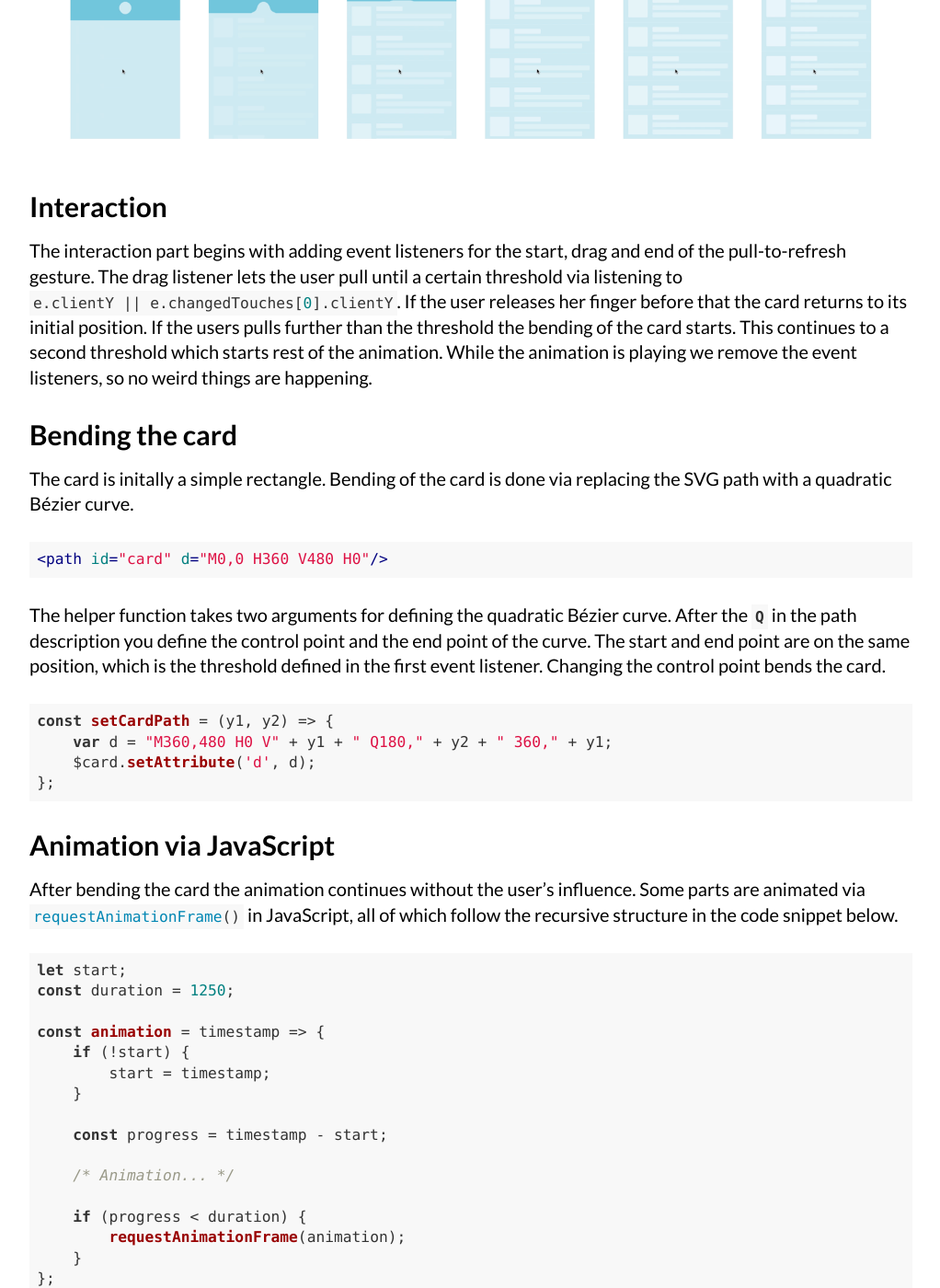
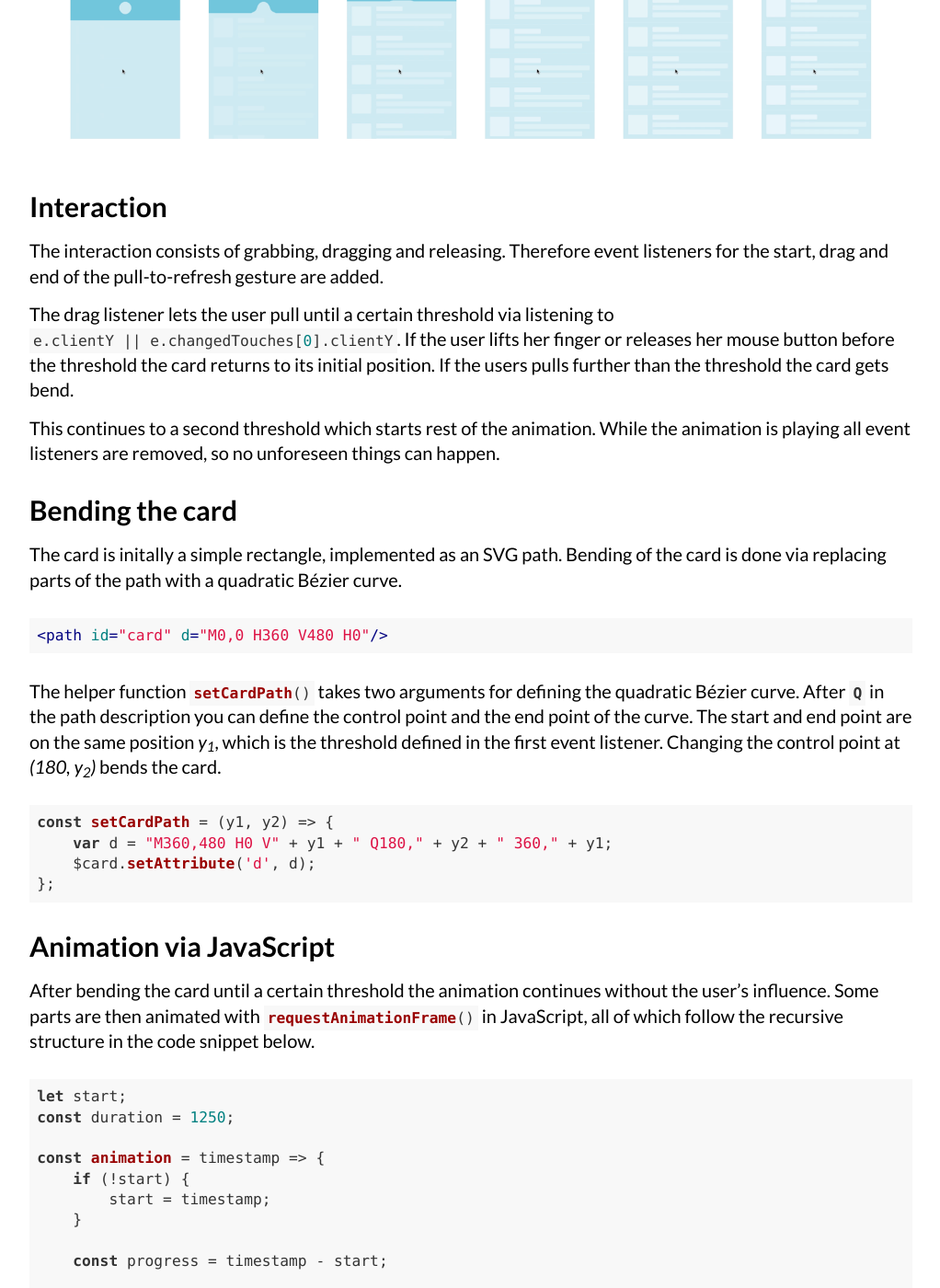
Before and after one commit to Lorti/manu.ninja, a Jekyll site: the page built from _posts/2016-10-23-using-web-technologies-for-a-pull-to-refresh-animation.md, in a window 1280 px wide and 1400 px high, scrolled down 1549 px. Shown: the whole window at 92% size, without its empty margins (128-1150 px from the left). Built offline with Jekyll 4.4.1, drawn with Linux system fonts in a browser that asks for light colours; nearby versions of some CDN libraries; comment, search, counter and statistics services are not loaded; some of the changed text lies outside the part shown.

Commit message:
Yes, not even the end of the month!

````diff
--- a/_posts/2016-10-23-using-web-technologies-for-a-pull-to-refresh-animation.md
+++ b/_posts/2016-10-23-using-web-technologies-for-a-pull-to-refresh-animation.md
@@ -15,23 +15,27 @@ Pull-to-refresh first appeared in the Tweetie app in 2008, which was later aquir
 
 The motion design for this animation isn't mine, but the link I've saved returns a 404 page. If you know the motion designer or have stumbled across my original inspiration please tell me so in the comments.
 
-The following sections explain the different parts of the animation. You can try the [final pull-to-refresh animation](codepen-of-the-pull-to-refresh-animation) in a live CodePen at the end of the article.
+The following sections explain the different parts of the animation. You can try the [final pull-to-refresh animation](#codepen-of-the-final-pull-to-refresh-animation) in a live CodePen at the end of the article.
 
 ![](/images/pull-to-refresh.png)
 
 ## Interaction
 
-The interaction part begins with adding event listeners for the start, drag and end of the pull-to-refresh gesture. The drag listener lets the user pull until a certain threshold via listening to `e.clientY || e.changedTouches[0].clientY`{:.js}. If the user releases her finger before that the card returns to its initial position. If the users pulls further than the threshold the bending of the card starts. This continues to a second threshold which starts rest of the animation. While the animation is playing we remove the event listeners, so no weird things are happening.
+The interaction consists of grabbing, dragging and releasing. Therefore event listeners for the start, drag and end of the pull-to-refresh gesture are added.
+
+The drag listener lets the user pull until a certain threshold via listening to `e.clientY || e.changedTouches[0].clientY`{:.js}. If the user lifts her finger or releases her mouse button before the threshold the card returns to its initial position. If the users pulls further than the threshold the card gets bend.
+
+This continues to a second threshold which starts rest of the animation. While the animation is playing all event listeners are removed, so no unforeseen things can happen.
 
 ## Bending the card
 
-The card is initally a simple rectangle. Bending of the card is done via replacing the SVG path with a quadratic Bézier curve.
+The card is initally a simple rectangle, implemented as an SVG path. Bending of the card is done via replacing parts of the path with a quadratic Bézier curve.
 
 ``` html
 <path id="card" d="M0,0 H360 V480 H0"/>
 ```
 
-The helper function takes two arguments for defining the quadratic Bézier curve. After the `Q` in the path description you define the control point and the end point of the curve. The start and end point are on the same position, which is the threshold defined in the first event listener. Changing the control point bends the card.
+The helper function `setCardPath()`{:.js} takes two arguments for defining the quadratic Bézier curve. After `Q` in the path description you can define the control point and the end point of the curve. The start and end point are on the same position _y<sub>1</sub>_, which is the threshold defined in the first event listener. Changing the control point at _(180, y<sub>2</sub>)_ bends the card.
 
 ``` js
 const setCardPath = (y1, y2) => {
@@ -43,7 +47,7 @@ const setCardPath = (y1, y2) => {
 
 ## Animation via JavaScript
 
-After bending the card the animation continues without the user's influence. Some parts are animated via `requestAnimationFrame()` in JavaScript, all of which follow the recursive structure in the code snippet below.
+After bending the card until a certain threshold the animation continues without the user's influence. Some parts are then animated with `requestAnimationFrame()`{:.js} in JavaScript, all of which follow the recursive structure in the code snippet below.
 
 ``` js
 let start;
@@ -76,13 +80,13 @@ const time = 3 * (progress / duration);
 const y = amplitude * Math.cos(6.283185 * time);
 ```
 
+![](/images/simple-harmonic-motion.svg)
+
 The phase _φ_ is 0 and the frequency _f_ is 1. This sets the angular motion _ω_ to _2π_, making the equation even simpler. Damping of the harmonic motion is achieved with a cubic easing equation.
-
-![](/images/simple-harmonic-motion.svg)
 
 ## Water droplet with gooey effect
 
-The water droplet is a circle that is fused with the card. This is achieved with the help of an SVG filter that we need to apply to the card and circle.
+The water droplet is a circle that gets fused with the card. This is achieved with the help of an SVG filter which we have to apply to both shapes.
 
 ``` html
 <g filter="url(#goo)">
@@ -91,7 +95,7 @@ The water droplet is a circle that is fused with the card. This is achieved with
 </g>
 ```
 
-The circle itself is hidden in front of the card and translated, as soon as we add the `animated` class via JavaScript.
+The circle itself is always in front of the card. It has the same color as the card and can therefore not be seen. As soon as we add the `animated` class via JavaScript it receives a CSS transformation.
 
 ``` css
 #circle {
@@ -114,11 +118,11 @@ The gooey effect is well explained in the article [The Gooey Effect](https://css
 </filter>
 ```
 
-After blurring the elements a `feColorMatrix` filter let's us specify a transformation matrix for changing pixel colors. In this example we multiply all alpha values by _19_ and then subtract _7 * 255_. This means that all alpha values greater _94_ stay visible, while all alpha values smaller _94_ become fully transparent.
+After blurring the elements a `feColorMatrix` filter let's us specify a transformation matrix for changing pixel colors. In this example we multiply all alpha values by _19_ and then subtract _7 × 255_. This means that all alpha values greater _94_ stay visible, while all alpha values smaller _94_ become fully transparent.
 
 ## Animating the circular progress indicator
 
-The progress indicator is an SVG arc, that is set to correct position with the help of a group. This way we can specify the path from its local coordinates of _(0, 0)_.
+The progress indicator is an SVG arc, that is set to correct position with the help of a group. This way we can specify the path from its local coordinates of _(0, 0)_, making the calculation simpler.
 
 ``` html
 <g transform="translate(180, 50) scale(1, 1) rotate(90)">
@@ -137,7 +141,7 @@ const setProgressPath = percent => {
     $progress.setAttribute('d', d);
 };
 ```
-The end of the loading process is signaled by a "bubble burst" of the progress indicator. This is done in CSS and animating the opacity, stroke width and size.
+The end of the loading process is signaled by a "bubble burst" of the progress indicator. This is done in CSS by animating the opacity, stroke width and size.
 
 ``` css
 #progress {
@@ -156,7 +160,7 @@ The end of the loading process is signaled by a "bubble burst" of the progress i
 
 ## Closing animation
 
-The closing animation is used at the end of the animation or if the drag is released before triggering the animation.
+The closing animation is used at the end of the animation or if the users lifts her finger or releases her mouse button before triggering the animation.
 
 ``` js
 const progress = timestamp - start;
@@ -166,9 +170,9 @@ $content.style.top = `${y}px`;
 $content.style.opacity = 1 - (y / 100);
 ```
 
-`position` is either the arbirary 100 pixels from the end of the animation or wherever the drag is released if the animation is not triggered. Add the end of the closing animation all flags are reset and we add all the event listeners again.
+`position` is either set to the threshold of the trigger or wherever the drag is released if the animation has not been triggered. Add the end of the closing animation all flags are reset and we add all the event listeners again.
 
-## CodePen of the pull-to-refresh animation
+## CodePen of the final pull-to-refresh animation
 
 <p data-height="640" data-theme-id="light" data-slug-hash="ozExqp" data-default-tab="result" data-user="Lorti" data-embed-version="2" class="codepen">See the Pen <a href="https://codepen.io/Lorti/pen/ozExqp/">Liquid Loading II</a> by Manuel Wieser (<a href="http://codepen.io/Lorti">@Lorti</a>) on <a href="http://codepen.io">CodePen</a>.</p>
 <script async src="//assets.codepen.io/assets/embed/ei.js"></script>
````
Also changed, not shown: other parts of _posts/2016-10-23-using-web-technologies-for-a-pull-to-refresh-animation.md (+1 -1 lines).
